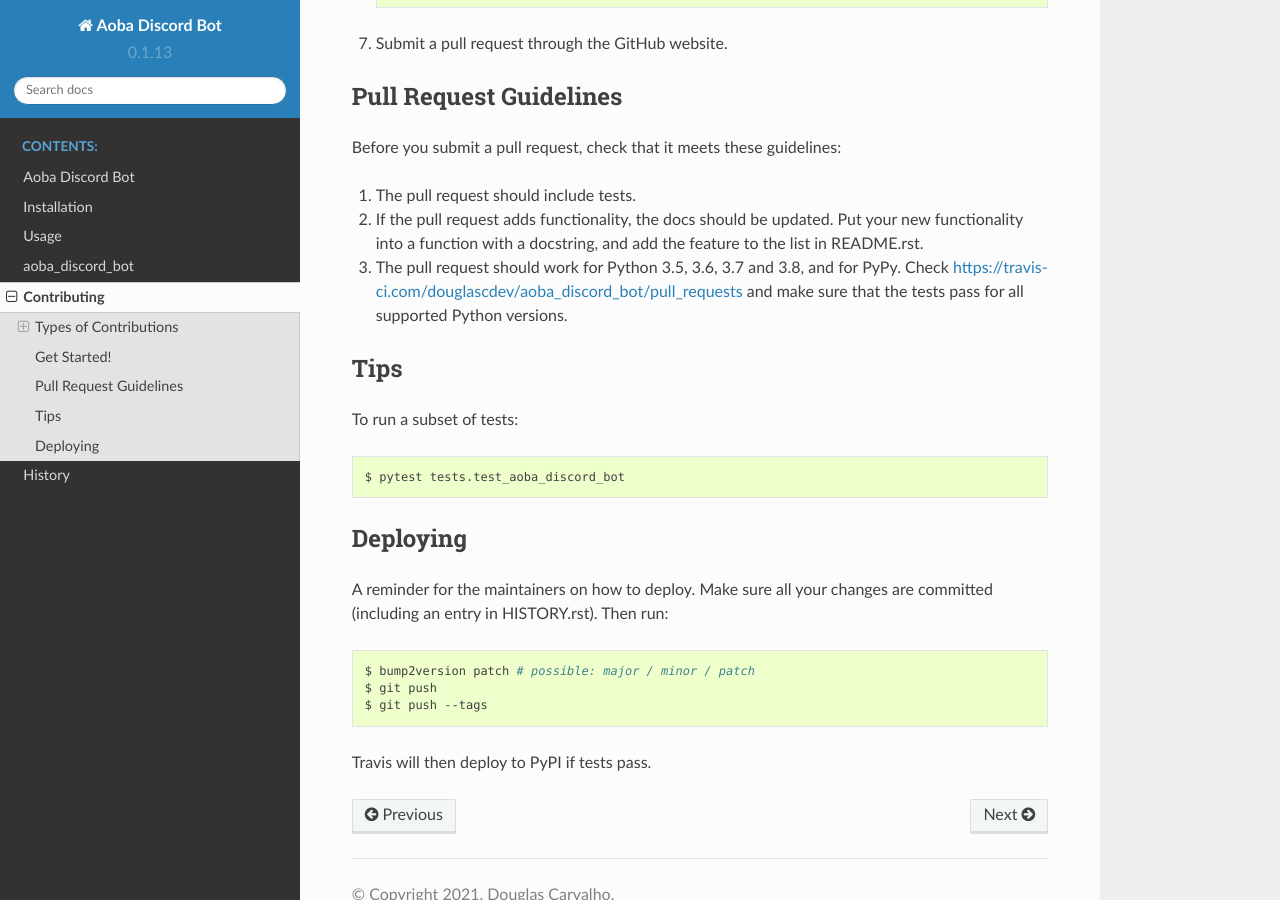
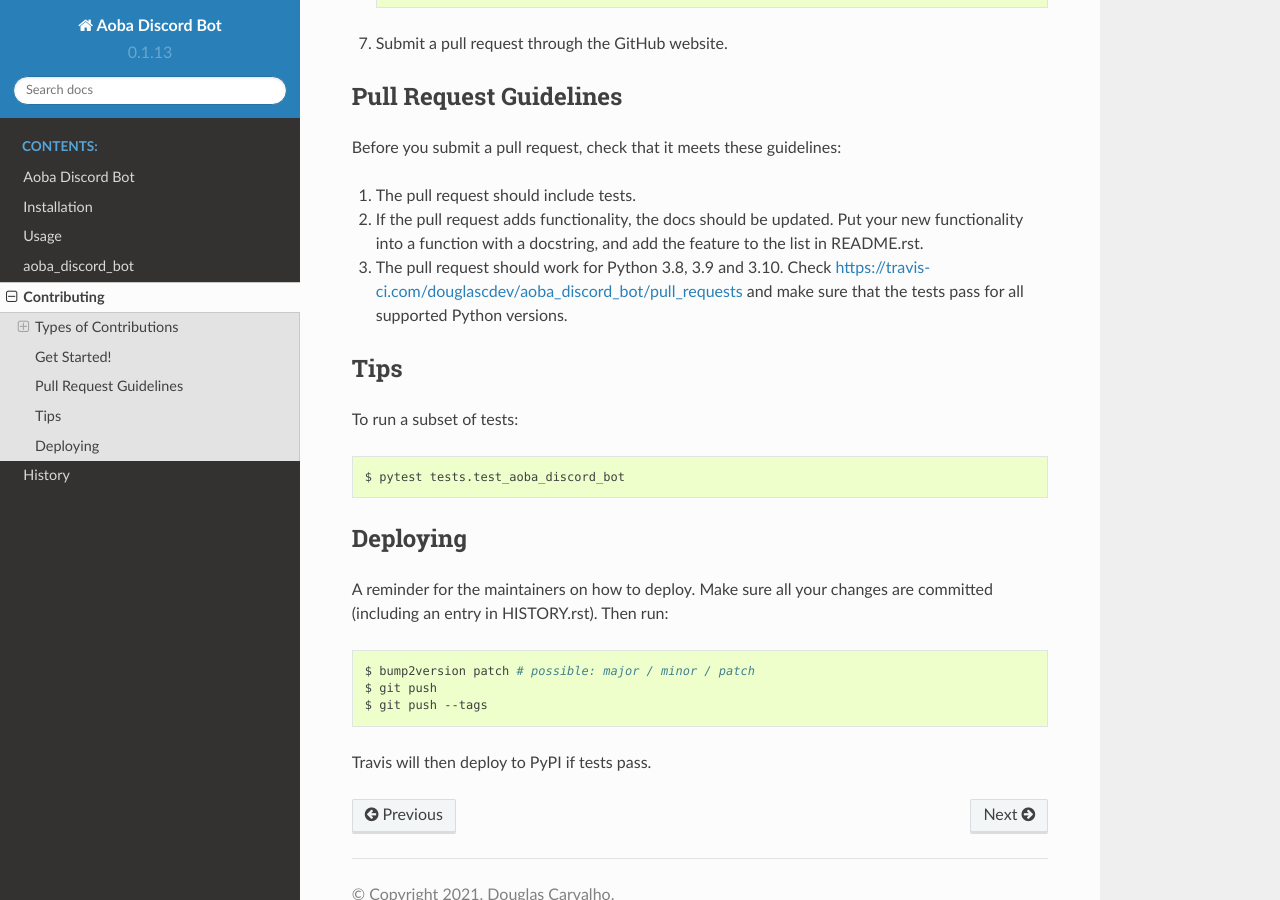
Before and after one commit to douglascdev/aoba_discord_bot, a Sphinx documentation site: the page built from docs/contributing.rst, in a window 1280 px wide and 900 px high, scrolled down 2041 px. Built offline with Sphinx 7.4.7 and the Read the Docs theme 2.0.0, drawn with Linux system fonts in a browser that asks for light colours.

Commit message:
Drop support for Python 3.6 and 3.7

```diff
--- a/CONTRIBUTING.rst
+++ b/CONTRIBUTING.rst
@@ -102,7 +102,7 @@ Before you submit a pull request, check that it meets these guidelines:
 2. If the pull request adds functionality, the docs should be updated. Put
    your new functionality into a function with a docstring, and add the
    feature to the list in README.rst.
-3. The pull request should work for Python 3.5, 3.6, 3.7 and 3.8, and for PyPy. Check
+3. The pull request should work for Python 3.8, 3.9 and 3.10. Check
    https://travis-ci.com/douglascdev/aoba_discord_bot/pull_requests
    and make sure that the tests pass for all supported Python versions.
 
--- a/docs/installation.rst
+++ b/docs/installation.rst
@@ -28,7 +28,7 @@ To install Aoba Discord Bot, run this command in your terminal:
 This is the preferred method to install Aoba Discord Bot, as it will always install the most recent stable release.
 
 If you don't have `pip`_ installed, this `Python installation guide`_ can guide
-you through the process. The installation requires Python 3.6, 3.7, 3.8 or 3.9.
+you through the process. The installation requires Python 3.8, 3.9 or 3.10.
 
 .. _pip: https://pip.pypa.io
 .. _Python installation guide: http://docs.python-guide.org/en/latest/starting/installation/
--- a/setup.py
+++ b/setup.py
@@ -49,17 +49,16 @@ test_requirements = [
 setup(
     author="Douglas Carvalho",
     author_email="douglasc.dev@gmail.com",
-    python_requires=">=3.6",
+    python_requires=">=3.8",
     classifiers=[
         "Development Status :: 2 - Pre-Alpha",
         "Intended Audience :: Developers",
         "License :: OSI Approved :: MIT License",
         "Natural Language :: English",
         "Programming Language :: Python :: 3",
-        "Programming Language :: Python :: 3.6",
-        "Programming Language :: Python :: 3.7",
         "Programming Language :: Python :: 3.8",
         "Programming Language :: Python :: 3.9",
+        "Programming Language :: Python :: 3.10",
     ],
     description="Aoba, the cutest Python Discord bot in all of GitHub.",
     entry_points={
```
Also changed, not shown: .travis.yml.
